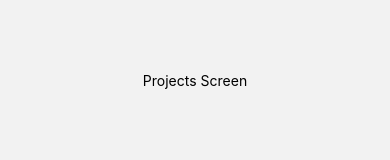
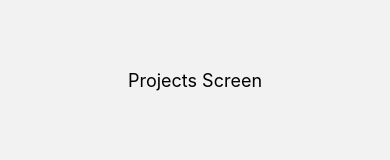
Before and after one commit to shootermv/phoenixExercise, a React Native app: screen /Projects in a window 390 px wide. Shown: the part 349-509 px from the top of the page. Built offline with nearby package versions, Linux system fonts and the light colour scheme.

Commit message:
refactor: improve typescript of page components

```diff
--- a/src/Pages/ContactMeScreen.tsx
+++ b/src/Pages/ContactMeScreen.tsx
@@ -1,7 +1,20 @@
-import {Text, View} from 'react-native';
-const ContactMeScreen = () => (
-  <View style={{flex: 1, justifyContent: 'center', alignItems: 'center'}}>
-    <Text>Contact Me Screen</Text>
+import React from 'react';
+import {StyleSheet, Text, View} from 'react-native';
+const ContactMeScreen: React.FC = () => (
+  <View style={styles.container}>
+    <Text style={styles.text}>Contact Me Screen</Text>
   </View>
 );
+
+const styles = StyleSheet.create({
+  container: {
+    flex: 1,
+    justifyContent: 'center',
+    alignItems: 'center',
+  },
+  text: {
+    fontSize: 18,
+  },
+});
+
 export default ContactMeScreen;
--- a/src/Pages/HomeScreen.tsx
+++ b/src/Pages/HomeScreen.tsx
@@ -1,7 +1,21 @@
-import {Text, View} from 'react-native';
-const HomeScreen = () => (
-  <View style={{flex: 1, justifyContent: 'center', alignItems: 'center'}}>
-    <Text>Home Screen</Text>
+import React from 'react';
+import {Text, View, StyleSheet} from 'react-native';
+
+const HomeScreen: React.FC = () => (
+  <View style={styles.container}>
+    <Text style={styles.text}>Home Screen</Text>
   </View>
 );
+
+const styles = StyleSheet.create({
+  container: {
+    flex: 1,
+    justifyContent: 'center',
+    alignItems: 'center',
+  },
+  text: {
+    fontSize: 18,
+  },
+});
+
 export default HomeScreen;
--- a/src/Pages/ProjectsScreen.tsx
+++ b/src/Pages/ProjectsScreen.tsx
@@ -1,7 +1,20 @@
-import {Text, View} from 'react-native';
-const ProjectsScreen = () => (
-  <View style={{flex: 1, justifyContent: 'center', alignItems: 'center'}}>
-    <Text>Projects Screen</Text>
+import React from 'react';
+import {StyleSheet, Text, View} from 'react-native';
+const ProjectsScreen: React.FC = () => (
+  <View style={styles.container}>
+    <Text style={styles.text}>Projects Screen</Text>
   </View>
 );
+
+const styles = StyleSheet.create({
+  container: {
+    flex: 1,
+    justifyContent: 'center',
+    alignItems: 'center',
+  },
+  text: {
+    fontSize: 18,
+  },
+});
+
 export default ProjectsScreen;
```
